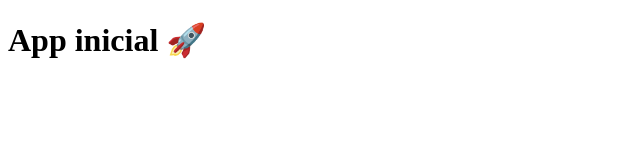
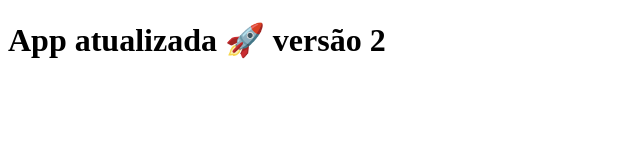
Before and after one commit to vaishalipragji28/vaishali-static-app, a plain HTML site: page index.html in a window 1280 px wide. Shown: the whole page, without its empty margins (0-640 px from the left). Drawn offline with Linux system fonts and the light colour scheme.

Commit message:
update versão 2

```diff
--- a/index.html
+++ b/index.html
@@ -4,6 +4,6 @@
   <title>Minha App</title>
 </head>
 <body>
-  <h1>App inicial 🚀</h1>
+  <h1>App atualizada 🚀 versão 2</h1>
 </body>
 </html>
```
